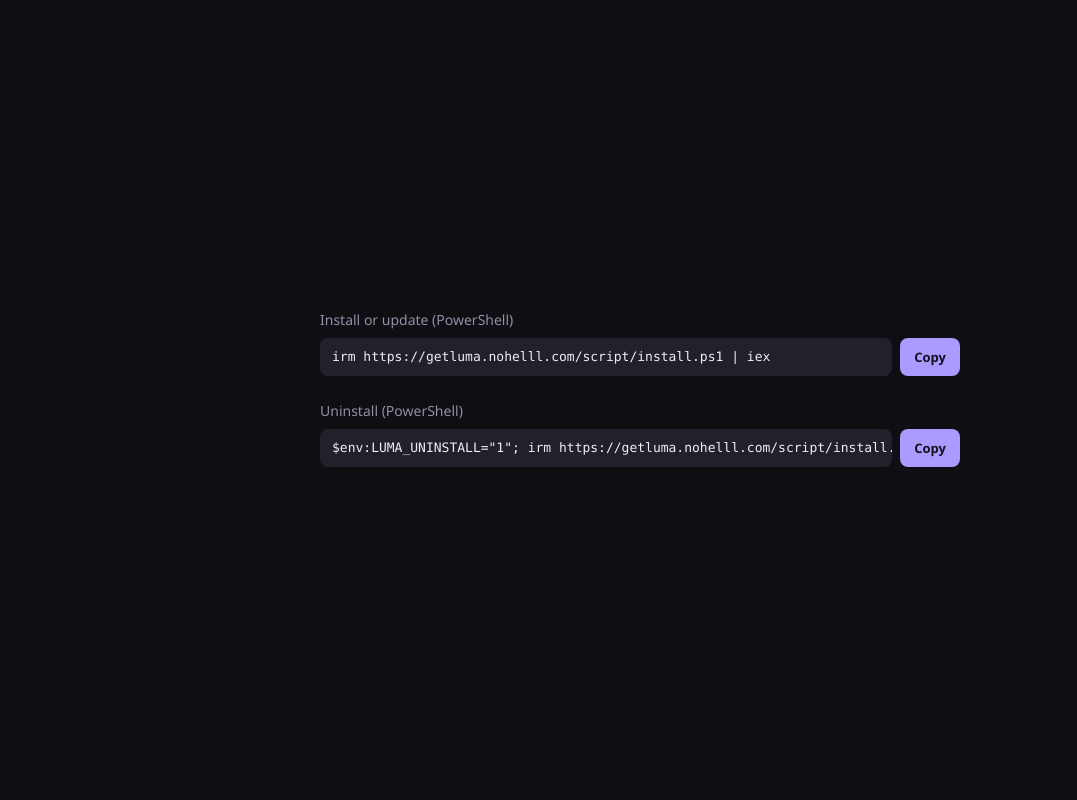
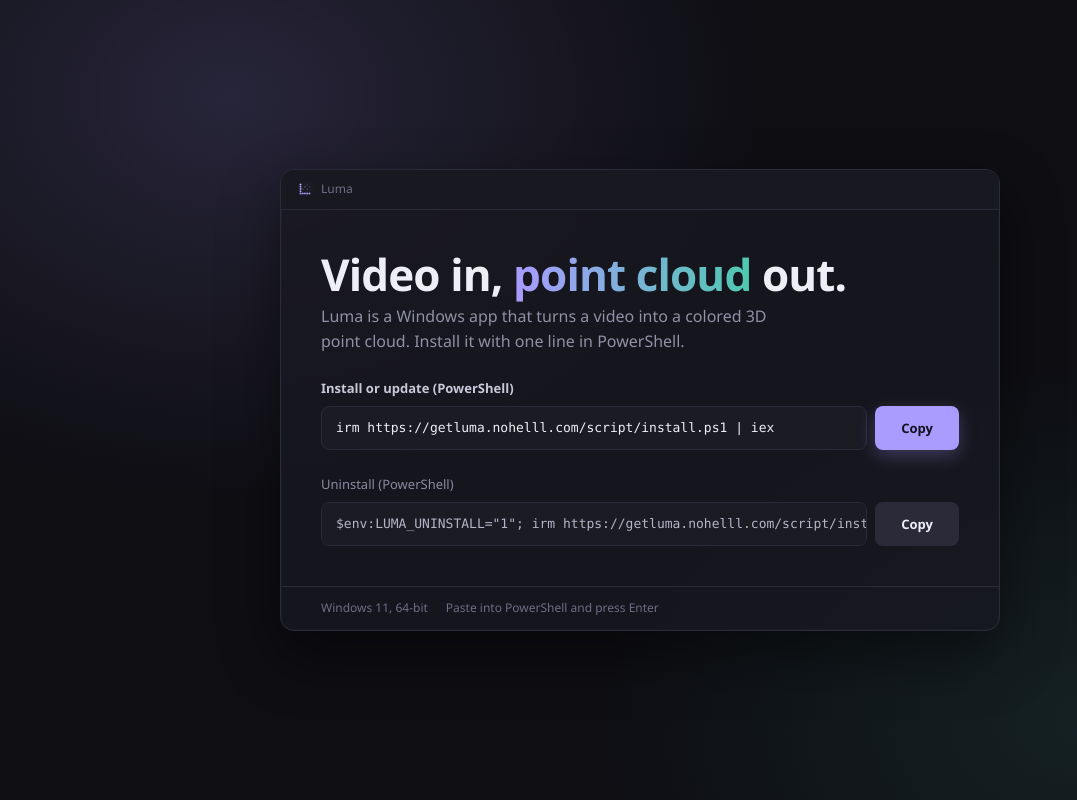
Before and after one commit to FIEF-nohell/luma-releases, a plain HTML site: page site/index.html in a window 1280 px wide. Shown: the whole page, without its empty margins (0-1077 px from the left). Drawn offline with Linux system fonts and the light colour scheme.

Commit message:
Landing page: full viewport layout, dark theme with soft glow, clearer install button

```diff
--- a/site/index.html
+++ b/site/index.html
@@ -3,32 +3,83 @@
 <head>
 <meta charset="utf-8">
 <meta name="viewport" content="width=device-width, initial-scale=1">
+<meta name="color-scheme" content="dark">
 <title>Luma</title>
 <link rel="icon" href="/favicon.ico" sizes="any">
 <style>
+  *, *::before, *::after { box-sizing: border-box; }
+  html, body { height: 100%; }
   body {
-    margin: 0; min-height: 100vh; display: flex; align-items: center; justify-content: center; padding: 20px;
-    box-sizing: border-box; background: #0E0E13; color: #9090A6; font: 14px/1.5 "Segoe UI", system-ui, sans-serif;
+    margin: 0; min-height: 100vh; min-height: 100dvh;
+    display: grid; place-items: center; padding: clamp(16px, 4vw, 48px);
+    background:
+      radial-gradient(60vmax 45vmax at 18% 12%, rgba(169, 155, 255, 0.16), transparent 70%),
+      radial-gradient(55vmax 40vmax at 85% 90%, rgba(78, 201, 176, 0.10), transparent 70%),
+      #0E0E13;
+    color: #9090A6; font: clamp(14px, 0.35vw + 12.5px, 16px)/1.55 "Segoe UI Variable", "Segoe UI", system-ui, sans-serif;
   }
-  main { width: 100%; max-width: 640px; }
+  main {
+    width: 100%; max-width: 720px;
+    background: rgba(24, 24, 32, 0.78); border: 1px solid #2A2A38; border-radius: 14px;
+    box-shadow: 0 24px 60px rgba(0, 0, 0, 0.45), 0 0 0 1px rgba(255, 255, 255, 0.02) inset;
+    overflow: hidden;
+  }
+  .bar {
+    display: flex; align-items: center; gap: 8px; padding: 10px 16px;
+    background: #181820; border-bottom: 1px solid #2A2A38; font-size: 12px; color: #6E6E86;
+  }
+  .bar img { width: 16px; height: 16px; }
+  .content { padding: clamp(24px, 4vw, 40px); }
+  h1 {
+    margin: 0 0 6px; color: #EEEEF8; font-weight: 600; letter-spacing: -0.02em;
+    font-size: clamp(28px, 3vw + 12px, 44px); line-height: 1.1;
+  }
+  h1 span {
+    background: linear-gradient(90deg, #A99BFF, #4EC9B0); -webkit-background-clip: text; background-clip: text; color: transparent;
+  }
+  .lead { margin: 0 0 clamp(20px, 3vh, 32px); max-width: 52ch; }
   p { margin: 0 0 8px; }
+  .label { color: #C8C8DA; font-weight: 600; font-size: 13px; }
+  .label.muted { color: #8A8AA0; font-weight: 400; }
   .row { display: flex; gap: 8px; margin-bottom: 24px; }
+  .row:last-of-type { margin-bottom: 0; }
   code {
-    flex: 1; background: #21212C; color: #EEEEF8; border-radius: 8px; padding: 10px 12px;
+    flex: 1; min-width: 0; background: #1B1B24; color: #EEEEF8; border: 1px solid #2A2A38; border-radius: 8px; padding: 12px 14px;
     font: 13px/1.4 "Cascadia Mono", Consolas, monospace; overflow-x: auto; white-space: nowrap;
   }
   button {
-    background: #A99BFF; color: #14121F; border: 0; border-radius: 8px; padding: 0 14px;
+    flex: none; min-width: 84px; background: #A99BFF; color: #14121F; border: 0; border-radius: 8px; padding: 0 18px;
     font: 600 13px "Segoe UI", system-ui, sans-serif; cursor: pointer;
+    box-shadow: 0 6px 18px rgba(169, 155, 255, 0.28); transition: background 120ms, transform 120ms;
+  }
+  button:hover { background: #BBB0FF; }
+  button:active { transform: translateY(1px); }
+  button:focus-visible { outline: 2px solid #EEEEF8; outline-offset: 2px; }
+  .secondary code { color: #B4B4C8; }
+  .secondary button { background: #2A2A38; color: #EEEEF8; box-shadow: none; }
+  .secondary button:hover { background: #34344A; }
+  .foot {
+    display: flex; flex-wrap: wrap; gap: 6px 18px; padding: 12px clamp(24px, 4vw, 40px);
+    border-top: 1px solid #2A2A38; font-size: 12px; color: #6E6E86;
+  }
+  @media (max-width: 520px) {
+    .row { flex-direction: column; }
+    button { min-height: 40px; }
   }
 </style>
 </head>
 <body>
 <main>
-  <p>Install or update (PowerShell)</p>
-  <div class="row"><code>irm https://getluma.nohelll.com/script/install.ps1 | iex</code><button type="button">Copy</button></div>
-  <p>Uninstall (PowerShell)</p>
-  <div class="row"><code>$env:LUMA_UNINSTALL="1"; irm https://getluma.nohelll.com/script/install.ps1 | iex</code><button type="button">Copy</button></div>
+  <div class="bar"><img src="/favicon.ico" alt="">Luma</div>
+  <div class="content">
+    <h1>Video in, <span>point cloud</span> out.</h1>
+    <p class="lead">Luma is a Windows app that turns a video into a colored 3D point cloud. Install it with one line in PowerShell.</p>
+    <p class="label">Install or update (PowerShell)</p>
+    <div class="row"><code>irm https://getluma.nohelll.com/script/install.ps1 | iex</code><button type="button">Copy</button></div>
+    <p class="label muted">Uninstall (PowerShell)</p>
+    <div class="row secondary"><code>$env:LUMA_UNINSTALL="1"; irm https://getluma.nohelll.com/script/install.ps1 | iex</code><button type="button">Copy</button></div>
+  </div>
+  <div class="foot"><span>Windows 11, 64-bit</span><span>Paste into PowerShell and press Enter</span></div>
 </main>
 <script>
   document.querySelectorAll("button").forEach(function (b) {
```
